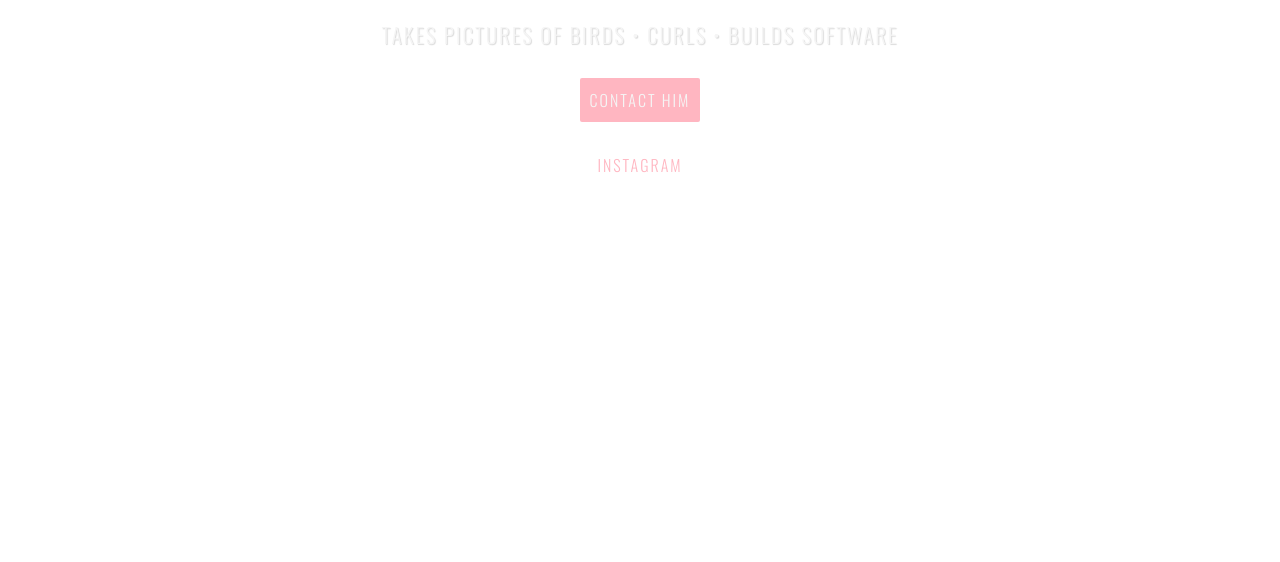
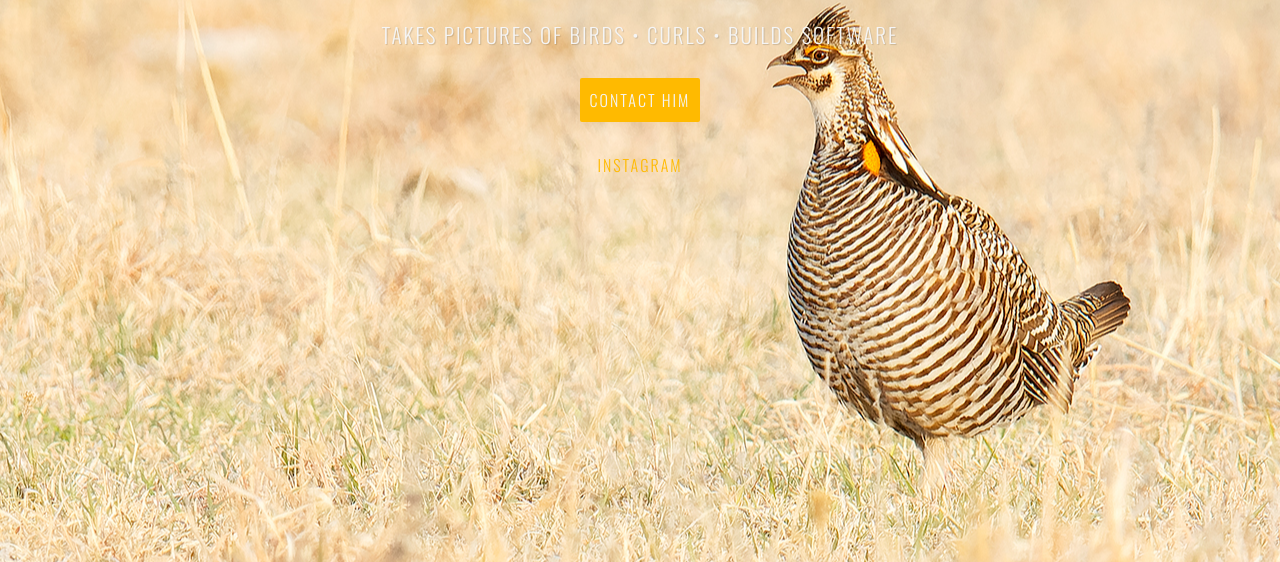
Before and after one commit to npercell/npercell.github.io, a plain HTML site: page index.html in a window 1280 px wide. Shown: the part 238-800 px from the top of the page. Drawn offline with nearby package versions, Linux system fonts and the light colour scheme; a web font is replaced by a local one.

Commit message:
wholesale redesign

```diff
--- a/index.html
+++ b/index.html
@@ -8,16 +8,18 @@
 <style>
 
   html {
-    background: linear-gradient(
+    /* background: linear-gradient(
       to bottom,
       whitesmoke,
       whitesmoke 50%,
       #fff 50%,
       #fff
-    );
-    background-size: 100% 150px;
-    background: #fff;
-
+    ); */
+    /* background-size: 100% 150px; */
+    /* background: #fff;
+    background: rgb(2,0,36);
+    background: linear-gradient(152deg, rgba(121,9,113,1) 0%, rgba(0,212,255,1) 100%); */
+    background: url("bg.jpg") no-repeat 50%;
   }
 
   body {
@@ -29,8 +31,9 @@
     font-size: 24px;
     text-transform: uppercase;
     letter-spacing: 2px;
-    border-top: 3px solid palevioletred;
+    border-top: 3px solid orange;
     margin: 0;
+    min-height: 100vh;
   }
   h1 {
     font-size: 60px;
@@ -43,12 +46,12 @@
   }
 
   a {
-    color: lightpink;
+    color: #ffba00;
     text-decoration: none;
     text-shadow: none;
   }
   a:hover {
-    color: palevioletred;
+    color: orange;
   }
 
   a.btn {
@@ -63,7 +66,7 @@
     transition: all .5s;
     margin-top: 7px;
     margin-bottom: 15px;
-    background-color: lightpink;
+    background-color: #ffba00;
   }
   p {
     font-size: 21px;
@@ -72,7 +75,7 @@
     font-size: 16px;
   }
   a.btn:hover {
-    background-color: palevioletred;
+    background-color: orange;
   }
   @media (max-width: 600px)  {
     body {
```
Also changed, not shown: bg.jpg (added).
